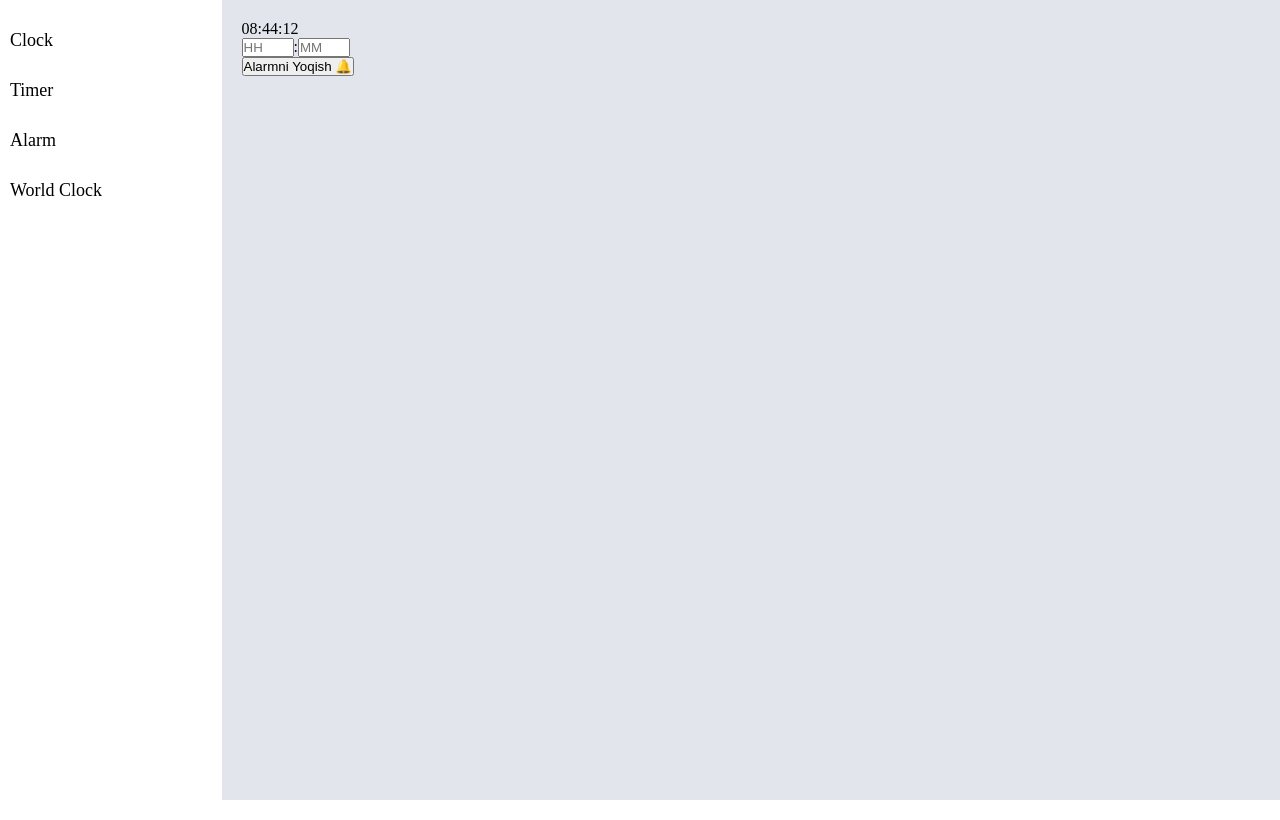
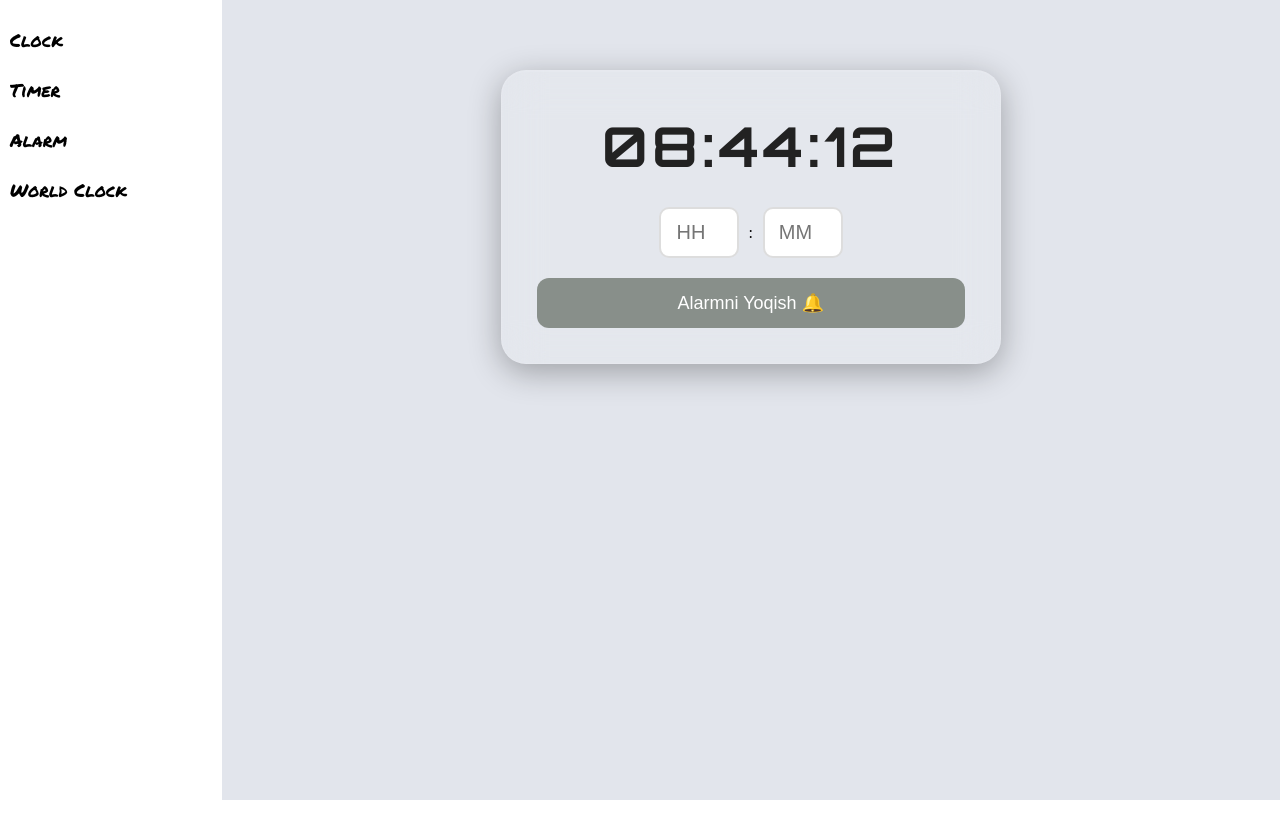
Before and after one commit to asadekk/Digital-Clock, a React (Vite) app: page /alarm in a window 1280 px wide. Built offline with nearby package versions, Linux system fonts and the light colour scheme.

Commit message:
Clock full

```diff
--- a/src/App.css
+++ b/src/App.css
@@ -1,3 +1,5 @@
+@import url('https://fonts.googleapis.com/css2?family=Orbitron:wght@400..900&display=swap');
+@import url('https://fonts.googleapis.com/css2?family=Permanent+Marker&display=swap');
 * {
   margin: 0px;
   padding: 0px;
@@ -9,7 +11,7 @@
   height: 100vh;
 }
 
-.leftPanel {
+.leftPanel{
   display: flex;
   flex-direction: column;
   margin: 20px 10px;
@@ -17,6 +19,8 @@
   height: 100%;
   background-color: #ffffff;
   gap: 10px;
+   font-family: "Permanent Marker", cursive;
+   font-size: 30px;
 }
 
 .rigthPanel {
@@ -46,14 +50,346 @@ a {
 
 .linkBtn:hover {
   background-color: #eaf1f2;
+  padding: 12px;
 }
 
 
-.clock-container{
+.clock-container div{
+
   text-align: center;
   margin-top: 200px;
+  font-family: "Orbitron", sans-serif;
+  font-size: 60px;
 }
 .stopwatch{
   text-align: center;
   margin-top: 200px;
 }
+.clock-display{
+  font-size: 50px;
+  font-weight: 700;
+  font-family: "Orbitron", sans-serif;
+}
+.time-display{
+  text-align: center;
+  font-size: 24px;
+  font-weight: 400;
+  font-family: "Orbitron", sans-serif;
+}
+.timer-display{
+  font-size: 80px;
+  font-weight: 700;
+  font-family: "Orbitron", sans-serif;
+}
+.timer-buttons{
+  display: flex;
+  justify-content: center;
+  gap: 20px;
+  margin-top: 20px;
+}
+.timer-buttons button{
+  padding: 10px 20px;
+  font-size: 18px;
+  font-weight: 500;
+  border: none;
+  border-radius: 5px;
+  background-color: #e2e5ec;
+  cursor: pointer;
+}
+.timer-buttons button:hover{
+  background-color: #eaf1f2;
+}
+.alarm-wrapper {
+  display: flex;
+  justify-content: center;
+  align-items: center;
+  height: 100vh;
+}
+
+.alarm-display {
+  font-size: 60px;
+  font-weight: 700;
+  font-family: "Orbitron", sans-serif;
+  margin-bottom: 20px;
+}
+.alarm-form {
+  display: flex;
+  flex-direction: column;
+  gap: 15px;
+}
+.alarm-form input {
+  padding: 10px;
+  font-size: 16px;
+  border: 1px solid #ccc;
+  border-radius: 5px;
+}
+.alarm-form button {
+  padding: 10px;
+  font-size: 16px;
+  border: none;
+  border-radius: 5px;
+  background-color: #e2e5ec;
+  cursor: pointer;
+}
+.alarm-form button:hover {
+  background-color: #eaf1f2;
+}
+
+.stopwatch-container {
+  width: 500px;
+  margin: 50px auto;
+  padding: 35px;
+  text-align: center;
+
+  background: rgba(255, 255, 255, 0.08);
+  backdrop-filter: blur(20px);
+
+  border-radius: 25px;
+  border: 1px solid rgba(255, 255, 255, 0.1);
+
+  box-shadow:
+    0 8px 32px rgba(0, 0, 0, 0.3),
+    inset 0 1px 1px rgba(255, 255, 255, 0.1);
+}
+
+.stopwatch-container h1 {
+  color: #fff;
+  font-size: 2.2rem;
+  margin-bottom: 25px;
+  letter-spacing: 2px;
+}
+
+.timer-display {
+  font-size: 3rem;
+  font-weight: 700;
+  font-family: "Orbitron", sans-serif;
+
+ color: #000000;
+
+  padding: 20px;
+  margin-bottom: 30px;
+
+  border-radius: 15px;
+
+  background: rgba(255, 255, 255, 0.05);
+}
+
+.timer-buttons {
+  display: flex;
+  justify-content: center;
+  gap: 15px;
+}
+
+.timer-buttons button {
+  border: none;
+  cursor: pointer;
+
+  padding: 12px 25px;
+  border-radius: 12px;
+
+  color: white;
+  font-size: 1rem;
+  font-weight: 600;
+
+  transition: 0.3s;
+}
+
+.timer-buttons button:nth-child(1) {
+  background: linear-gradient(135deg, #72e2bd, #059669);
+}
+
+.timer-buttons button:nth-child(2) {
+  background: linear-gradient(135deg, #e5c48a, #d97706);
+}
+
+.timer-buttons button:nth-child(3) {
+  background: linear-gradient(135deg, #ee6161, #dc2626);
+}
+
+.timer-buttons button:hover {
+  transform: translateY(-3px);
+}
+
+.timer-buttons button:active {
+  transform: scale(0.95);
+}
+.worldclock {
+  max-width: 500px;
+  margin: 30px auto;
+  padding: 20px;
+  text-align: center;
+}
+
+.title {
+  margin-bottom: 20px;
+}
+
+.search-input {
+  width: 100%;
+  padding: 10px;
+  font-size: 16px;
+  margin-bottom: 15px;
+  border: 1px solid #ccc;
+  border-radius: 8px;
+}
+
+.timezone-list {
+  width: 100%;
+  height: 250px;
+  overflow-y: auto;
+  border: 1px solid #ddd;
+  border-radius: 8px;
+  margin-bottom: 20px;
+}
+
+.timezone-item {
+  padding: 10px;
+  cursor: pointer;
+  border-bottom: 1px solid #eee;
+  transition: 0.2s;
+}
+
+.timezone-item:hover {
+  background-color: #f5f5f5;
+}
+
+.timezone-item.active {
+  background-color: #007bff;
+  color: white;
+  font-weight: bold;
+}
+
+.not-found {
+  padding: 15px;
+  color: red;
+}
+
+.clock-panel {
+  padding: 20px;
+  border: 1px solid #ddd;
+  border-radius: 12px;
+}
+
+.timezone-name {
+  margin-bottom: 10px;
+}
+
+
+
+.clock-time {
+  font-size: 48px;
+  font-weight: bold;
+}
+/* Alarm asosiy konteyner */
+
+
+
+/* Jiringlaganda */
+.alarm-container.ringing {
+  animation: shake 0.5s infinite;
+  box-shadow: 0 0 30px red;
+}
+
+
+/* Soat */
+.alarm-display {
+  margin-bottom: 25px;
+}
+
+
+.alarm-display span {
+  font-family: "Orbitron", monospace;
+  font-size: 55px;
+  font-weight: bold;
+  letter-spacing: 4px;
+  color: #222;
+}
+
+
+/* Inputlar */
+.input-group {
+  display: flex;
+  justify-content: center;
+  align-items: center;
+  gap: 10px;
+}
+
+
+.input-group input {
+  width: 80px;
+  padding: 12px;
+  font-size: 20px;
+  text-align: center;
+
+  border: 2px solid #ddd;
+  border-radius: 10px;
+  outline: none;
+}
+
+
+.input-group input:focus {
+  border-color: #007bff;
+}
+
+
+.separator {
+  font-size: 30px;
+}
+
+
+/* Button */
+.alarm-btn {
+  margin-top: 20px;
+  width: 100%;
+  padding: 14px;
+
+  border: none;
+  border-radius: 12px;
+
+  color: white;
+  font-size: 18px;
+  cursor: pointer;
+
+  transition: 0.2s;
+}
+
+
+.set-btn {
+  background: #888f8a;
+}
+
+
+.cancel-btn {
+  background: #ff9800;
+}
+
+
+.stop-btn {
+  background: #dc3545;
+}
+
+
+.alarm-btn:hover {
+  transform: scale(1.05);
+}
+
+
+/* Status */
+.status-msg {
+  margin-top: 20px;
+  padding: 10px;
+
+  background: #f1f1f1;
+  border-radius: 10px;
+
+  font-weight: bold;
+}
+
+
+.ring-text {
+  color: red;
+  background: #ffe5e5;
+}
+
+
+/* Animatsiya */
--- a/src/pages/Alarm.jsx
+++ b/src/pages/Alarm.jsx
@@ -1,70 +1,119 @@
-import React, { useState, useEffect, useRef } from 'react';
+
+import React, { useState, useEffect, useRef } from "react";
+import "../App.css";
 
 const Alarm = () => {
-  const [time, setTime] = useState('00:00:00');
-  const [alarmHour, setAlarmHour] = useState('');
-  const [alarmMinute, setAlarmMinute] = useState('');
+  const [time, setTime] = useState("00:00:00");
+  const [alarmHour, setAlarmHour] = useState("");
+  const [alarmMinute, setAlarmMinute] = useState("");
   const [alarmTime, setAlarmTime] = useState(null);
   const [isAlarmSet, setIsAlarmSet] = useState(false);
   const [isRinging, setIsRinging] = useState(false);
 
-  const audioRef = useRef(null);
+  const audioContextRef = useRef(null);
+  const alarmIntervalRef = useRef(null);
 
-  // Har soniyada vaqtni yangilab turish
+  const playBeep = () => {
+    if (!audioContextRef.current) return;
+
+    const ctx = audioContextRef.current;
+
+    const oscillator = ctx.createOscillator();
+    const gainNode = ctx.createGain();
+
+    oscillator.connect(gainNode);
+    gainNode.connect(ctx.destination);
+
+    oscillator.type = "square";
+    oscillator.frequency.value = 800;
+
+    gainNode.gain.setValueAtTime(0.2, ctx.currentTime);
+
+    oscillator.start();
+    oscillator.stop(ctx.currentTime + 0.3);
+  };
+
   useEffect(() => {
     const timer = setInterval(() => {
       const now = new Date();
-      const hours = String(now.getHours()).padStart(2, '0');
-      const minutes = String(now.getMinutes()).padStart(2, '0');
-      const seconds = String(now.getSeconds()).padStart(2, '0');
 
-      const currentTimeString = `${hours}:${minutes}:${seconds}`;
-      setTime(currentTimeString);
+      const hours = String(now.getHours()).padStart(2, "0");
+      const minutes = String(now.getMinutes()).padStart(2, "0");
+      const seconds = String(now.getSeconds()).padStart(2, "0");
 
-      // Alarm vaqtini tekshirish (faqat soat va daqiqa)
-      if (isAlarmSet && `${hours}:${minutes}` === alarmTime) {
+      setTime(`${hours}:${minutes}:${seconds}`);
+
+      if (
+        isAlarmSet &&
+        !isRinging &&
+        `${hours}:${minutes}` === alarmTime
+      ) {
         setIsRinging(true);
-        if (audioRef.current) {
-          audioRef.current.play().catch(err => console.log("Audio chalishda xatolik:", err));
-        }
+
+        alarmIntervalRef.current = setInterval(() => {
+          playBeep();
+        }, 500);
       }
     }, 1000);
 
     return () => clearInterval(timer);
-  }, [isAlarmSet, alarmTime]);
+  }, [isAlarmSet, isRinging, alarmTime]);
 
-  // Alarmni o'rnatish yoki o'chirish
-  const handleAlarmToggle = () => {
+  const handleAlarmToggle = async () => {
     if (isAlarmSet || isRinging) {
-      // Alarmni o'chirish yoki to'xtatish
       setAlarmTime(null);
       setIsAlarmSet(false);
       setIsRinging(false);
-      setAlarmHour('');
-      setAlarmMinute('');
-      if (audioRef.current) {
-        audioRef.current.pause();
-        audioRef.current.currentTime = 0;
-      }
-    } else {
-      // Yangi alarm o'rnatish
-      if (!alarmHour || !alarmMinute || alarmHour > 23 || alarmMinute > 59 || alarmHour < 0 || alarmMinute < 0) {
-        alert("Iltimos, soat (0-23) va daqiqani (0-59) to'g'ri kiriting!");
-        return;
+
+      setAlarmHour("");
+      setAlarmMinute("");
+
+      if (alarmIntervalRef.current) {
+        clearInterval(alarmIntervalRef.current);
+        alarmIntervalRef.current = null;
       }
 
-      const hr = String(alarmHour).padStart(2, '0');
-      const min = String(alarmMinute).padStart(2, '0');
+      return;
+    }
 
-      setAlarmTime(`${hr}:${min}`);
-      setIsAlarmSet(true);
+    if (
+      alarmHour === "" ||
+      alarmMinute === "" ||
+      alarmHour < 0 ||
+      alarmHour > 23 ||
+      alarmMinute < 0 ||
+      alarmMinute > 59
+    ) {
+      alert("Soat 0-23, daqiqa 0-59 bo'lishi kerak!");
+      return;
     }
+
+    if (!audioContextRef.current) {
+      audioContextRef.current = new (
+        window.AudioContext ||
+        window.webkitAudioContext
+      )();
+    }
+
+    if (audioContextRef.current.state === "suspended") {
+      await audioContextRef.current.resume();
+    }
+
+    const h = String(alarmHour).padStart(2, "0");
+    const m = String(alarmMinute).padStart(2, "0");
+
+    setAlarmTime(`${h}:${m}`);
+    setIsAlarmSet(true);
   };
 
   return (
-    <div className="alarm-wrapper">
-      <div className={`alarm-container ${isRinging ? 'ringing' : ''}`}>
-        <div className="clock-display">
+    <div className="stopwatch-container">
+      <div
+        className={`alarm-container ${
+          isRinging ? "ringing" : ""
+        }`}
+      >
+        <div className="alarm-display">
           <span>{time}</span>
         </div>
 
@@ -76,26 +125,38 @@ const Alarm = () => {
               min="0"
               max="23"
               value={alarmHour}
+              disabled={isAlarmSet}
               onChange={(e) => setAlarmHour(e.target.value)}
-              disabled={isAlarmSet}
             />
-            <span className="separator">:</span>
+
+            <span>:</span>
+
             <input
               type="number"
               placeholder="MM"
               min="0"
               max="59"
               value={alarmMinute}
+              disabled={isAlarmSet}
               onChange={(e) => setAlarmMinute(e.target.value)}
-              disabled={isAlarmSet}
             />
           </div>
 
           <button
-            className={`alarm-btn ${isRinging ? 'stop-btn' : isAlarmSet ? 'cancel-btn' : 'set-btn'}`}
+            className={`alarm-btn ${
+              isRinging
+                ? "stop-btn"
+                : isAlarmSet
+                ? "cancel-btn"
+                : "set-btn"
+            }`}
             onClick={handleAlarmToggle}
           >
-            {isRinging ? 'To\'xtatish 🔕' : isAlarmSet ? 'Bekor qilish' : 'Alarmni Yoqish 🔔'}
+            {isRinging
+              ? "To'xtatish 🔕"
+              : isAlarmSet
+              ? "Bekor qilish"
+              : "Alarmni Yoqish 🔔"}
           </button>
         </div>
 
@@ -104,15 +165,13 @@ const Alarm = () => {
             Alarm o'rnatildi: {alarmTime}
           </div>
         )}
-        {isRinging && <div className="status-msg ring-text">Turing! Vaqt bo'ldi! 🎉</div>}
+
+        {isRinging && (
+          <div className="status-msg ring-text">
+            Turing! Vaqt bo'ldi! 🎉
+          </div>
+        )}
       </div>
-
-      {/* Onlayn audio fayl */}
-      <audio
-        ref={audioRef}
-        src="https://assets.mixkit.co/active_storage/sfx/2869/2869-84.wav"
-        loop
-      />
     </div>
   );
 };
```
Also changed, not shown: src/pages/Clock.jsx (+3 -4 lines), src/pages/Timer.jsx (+4 -4 lines), src/pages/Worldclock.jsx (+31 -20 lines), 1 other file (tests, documents, lock files or other folders).
